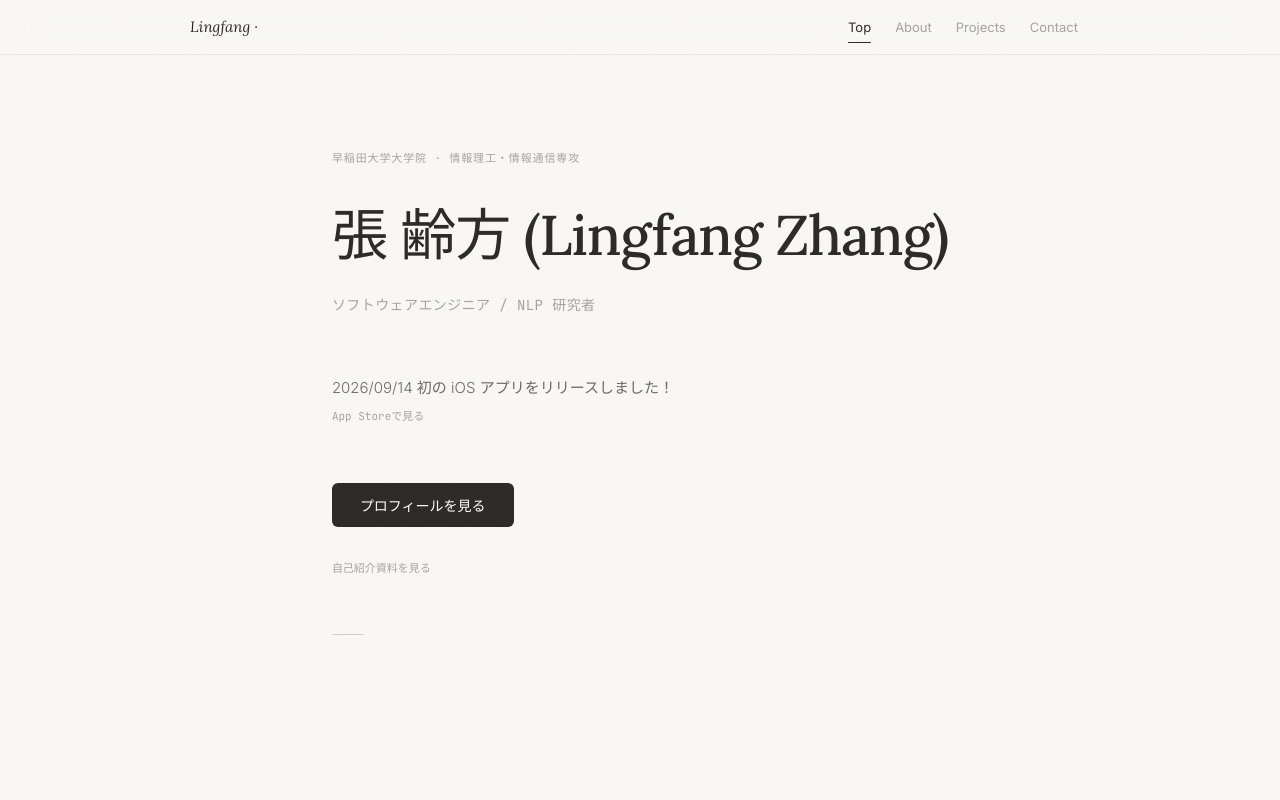
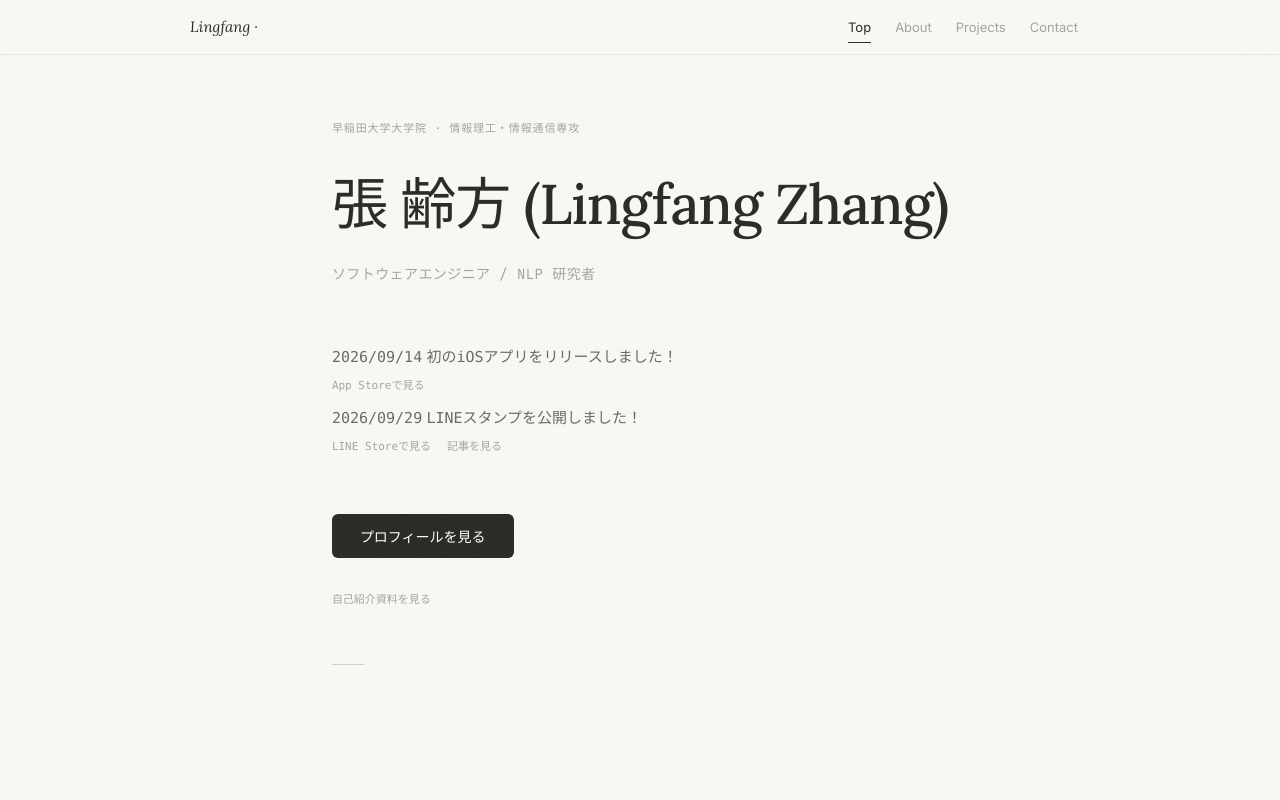
Before and after one commit to mamezlf/portfolio, a React (Vite) app: page / in a window 1280 px wide. Shown: the top 800 px of the page. Built offline with nearby package versions, Linux system fonts and the light colour scheme.

Commit message:
LINEスタンプ公開しました！ポートフォリオに反映。＋カッチカチな自己紹介をちょっと和らげてみた

```diff
--- a/src/components/organisms/Welcome/Welcome.module.css
+++ b/src/components/organisms/Welcome/Welcome.module.css
@@ -42,6 +42,8 @@
 }
 
 .philosophy {
+  --news-mono: "SFMono-Regular", "Roboto Mono", "Menlo", "Consolas", monospace;
+
   font-size: 15px;
   color: var(--text-secondary);
   line-height: 1.9;
@@ -51,12 +53,32 @@
   max-width: 520px;
 }
 
+.newsItem {
+  margin: 0 0 var(--spacing-sm);
+}
+
+.newsItem:last-child {
+  margin-bottom: 0;
+}
+
+.newsMono {
+  font-family: var(--news-mono);
+  font-weight: 400;
+  letter-spacing: 0;
+}
+
+.newsLinks {
+  display: flex;
+  flex-wrap: wrap;
+  gap: var(--spacing-xs) var(--spacing-md);
+  margin-top: var(--spacing-xs);
+}
+
 .appStoreLink {
-  display: block;
-  font-family: var(--font-mono);
+  display: inline-block;
+  font-family: var(--news-mono);
   font-size: 11px;
   color: var(--text-muted);
-  margin-top: var(--spacing-xs);
   width: fit-content;
   overflow-wrap: anywhere;
 }
--- a/src/components/organisms/Welcome/Welcome.tsx
+++ b/src/components/organisms/Welcome/Welcome.tsx
@@ -4,6 +4,17 @@ import { Button } from '../../atoms/Button';
 import { ExternalLink } from '../../atoms/ExternalLink';
 import { welcomeContent } from '../../../content/portfolioContent';
 import styles from './Welcome.module.css';
+
+const renderMonoText = (text: string) =>
+  text.split(/([A-Za-z0-9/]+)/g).map((part, index) =>
+    /[A-Za-z0-9/]+/.test(part) ? (
+      <span key={`${part}-${index}`} className={styles.newsMono}>
+        {part}
+      </span>
+    ) : (
+      <React.Fragment key={`${part}-${index}`}>{part}</React.Fragment>
+    ),
+  );
 
 const Welcome: React.FC = () => {
   const selfIntroductionPdfHref = `${import.meta.env.BASE_URL}${encodeURI("張 齢方 | 自己紹介資料.pdf")}`;
@@ -34,23 +45,28 @@ const Welcome: React.FC = () => {
           </p>
 
           {/* Plan 05: Philosophy — inline paragraph, not a card box */}
-          <p className={styles.philosophy}>
-            {welcomeContent.philosophyLines.map((line) => (
-              <React.Fragment key={line}>
-                <span>{line}</span>
-                {line === welcomeContent.philosophyLines[0] && (
-                  <>
+          <div className={styles.philosophy}>
+            {welcomeContent.philosophyLines.map((item) => (
+              <p key={item.text} className={styles.newsItem}>
+                <span>
+                  <span className={styles.newsMono}>{item.date}</span>
+                  {" "}
+                  {renderMonoText(item.text)}
+                </span>
+                <span className={styles.newsLinks}>
+                  {item.links.map((link) => (
                     <ExternalLink
-                      href={welcomeContent.appStoreLink}
+                      key={link.href}
+                      href={link.href}
                       className={`research-doc-link ${styles.appStoreLink}`}
                     >
-                      App Storeで見る
+                      {link.label}
                     </ExternalLink>
-                  </>
-                )}
-              </React.Fragment>
+                  ))}
+                </span>
+              </p>
             ))}
-          </p>
+          </div>
 
           {/* Plan 06: Single CTA */}
           <div className={styles.actions}>
--- a/src/content/portfolioContent.ts
+++ b/src/content/portfolioContent.ts
@@ -30,8 +30,32 @@ export const welcomeContent = {
   eyebrow: "早稲田大学大学院 · 情報理工・情報通信専攻",
   titleLines: ["張 齢方 (Lingfang Zhang)"],
   role: "ソフトウェアエンジニア / NLP 研究者",
-  philosophyLines: ["2026/09/14 初の iOS アプリをリリースしました！"],
-  appStoreLink: "https://apps.apple.com/jp/app/uriage/id6811047211",
+  philosophyLines: [
+    {
+      date: "2026/09/14",
+      text: "初のiOSアプリをリリースしました！",
+      links: [
+        {
+          href: "https://apps.apple.com/jp/app/uriage/id6811047211",
+          label: "App Storeで見る",
+        },
+      ],
+    },
+    {
+      date: "2026/09/29",
+      text: "LINEスタンプを公開しました！",
+      links: [
+        {
+          href: "https://store.line.me/stickershop/product/36915223/ja",
+          label: "LINE Storeで見る",
+        },
+        {
+          href: "https://note.com/mamezlf/n/ne94b87474429?sub_rt=share_pw",
+          label: "記事を見る",
+        },
+      ],
+    },
+  ],
   cta: "プロフィールを見る",
 };
 
@@ -43,9 +67,9 @@ export const aboutContent = {
   name: "Lingfang Zhang（張 齢方）",
   role: "Software Engineer / NLP Researcher",
   paragraphs: [
-    "早稲田大学大学院で自然言語処理・多言語モデルの研究をしながら、日本のIT中小事業企業でフルスタックエンジニアとして1年半以上開発に携わっていました。",
-    "「現場や日々の暮らしで感じた違和感」を形にしていった結果、メルカリ売上管理アプリ URIAGE ができました！現在は App Store でリリースしています。",
-    "作ったものが価値を生み出す瞬間が、一番のやりがいです。",
+    "早稲田大学大学院で自然言語処理・多言語モデルの研究をしながら、日本のIT中小事業企業でフルスタックエンジニアとして1年半以上開発に携わっていました。趣味はハンドメイドで、千羽鶴作りにハマっています。これまでは37本の千羽鶴（3万7000羽）を制作し、世の中誰かのお手元に届けました。",
+    "最近はメルカリ売上管理アプリ URIAGE を開発し、 App Store でリリースしました。また、自分で描いて作ったLINEスタンプを公開し、販売しています。",
+    "作ったものが価値を生み出して、とてもやりがいを感じています😊",
   ],
   infoRows: [
     { label: "大学", value: "早稲田大学大学院" },
```
